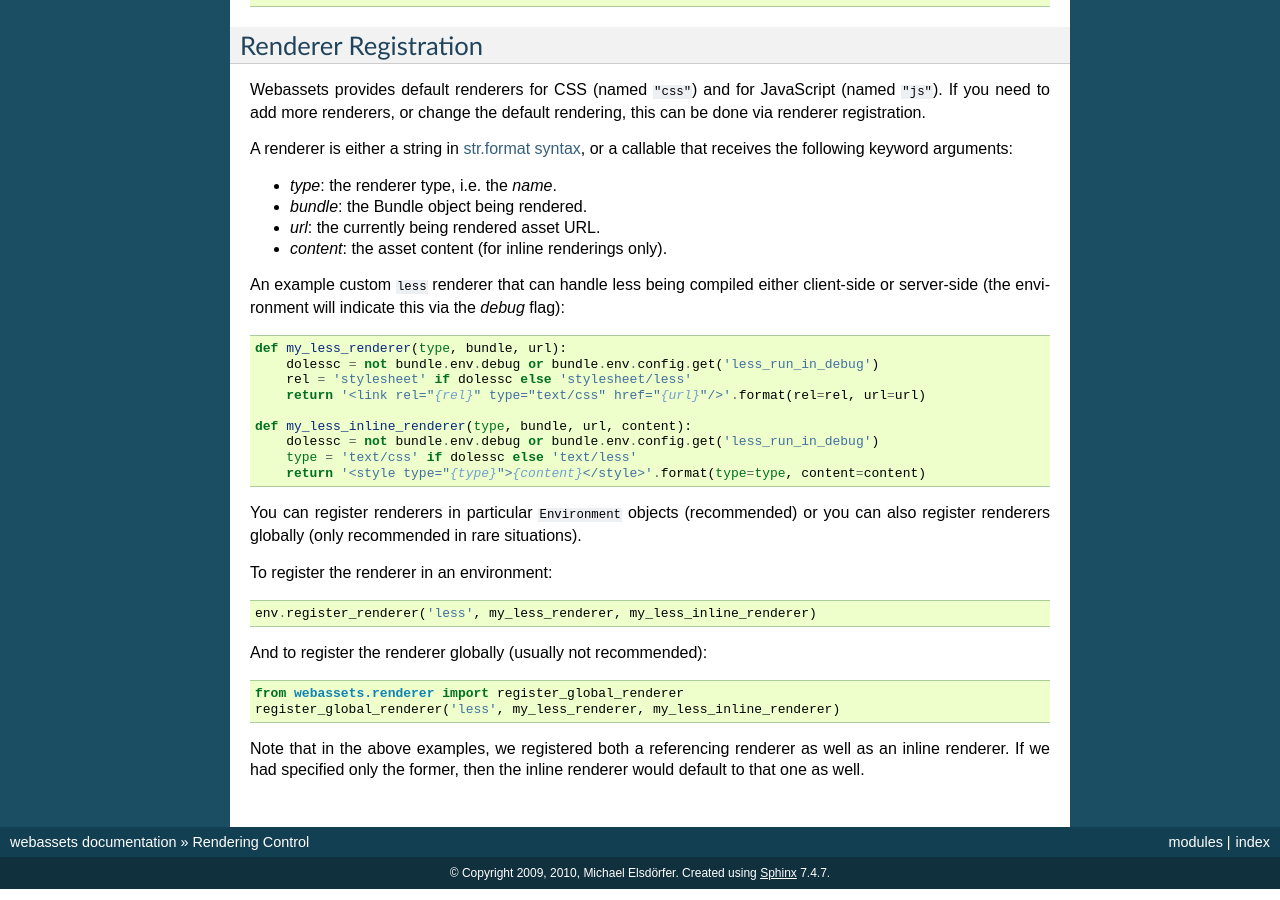
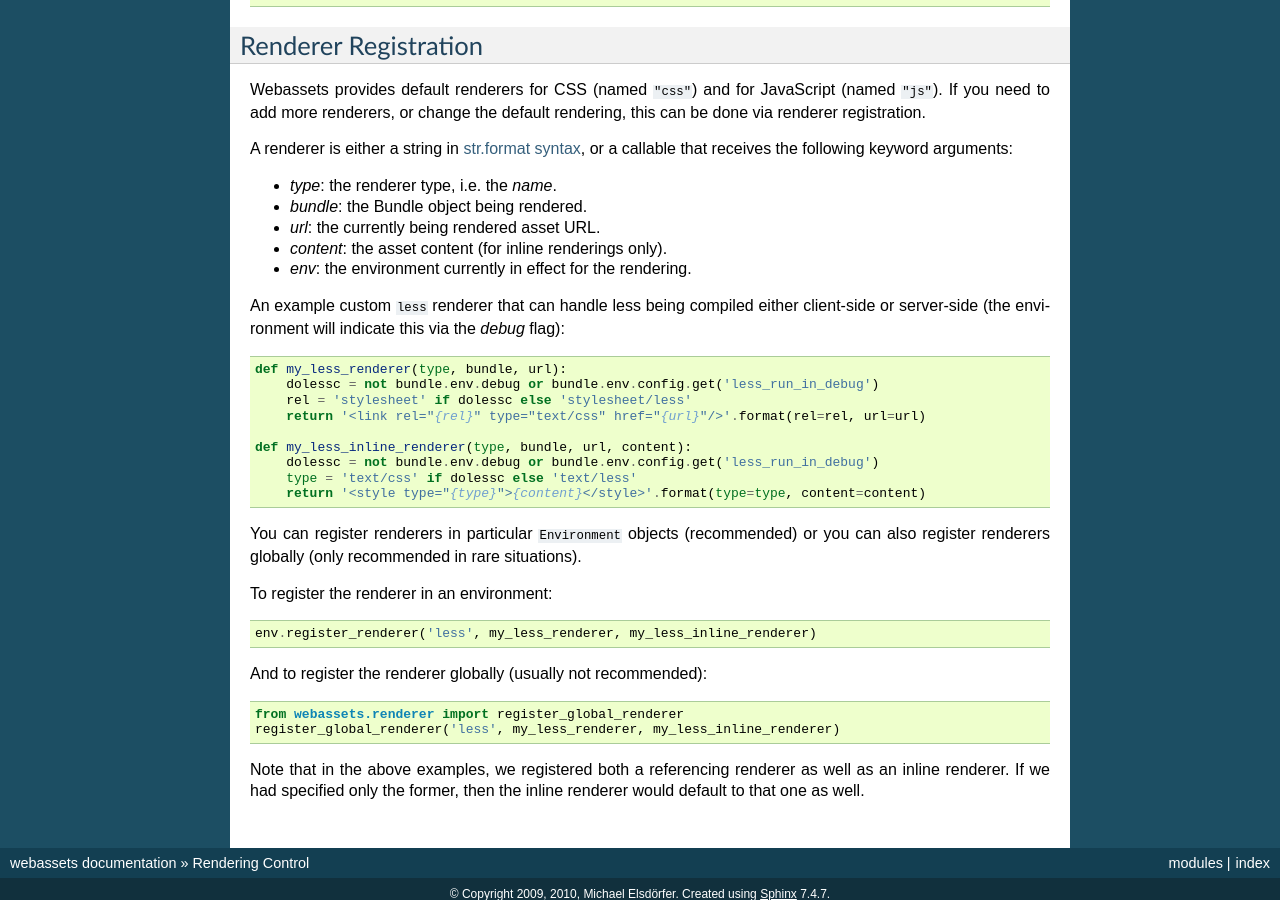
Before and after one commit to miracle2k/webassets, a Sphinx documentation site: the page built from docs/renderer.rst, in a window 1280 px wide and 900 px high, scrolled down 1078 px. Built offline with Sphinx 7.4.7, drawn with Linux system fonts in a browser that asks for light colours; the version number could not be read and is left out.

Commit message:
corrected documentation

```diff
--- a/docs/renderer.rst
+++ b/docs/renderer.rst
@@ -93,6 +93,7 @@ or a callable that receives the following keyword arguments:
 * `bundle`: the Bundle object being rendered.
 * `url`: the currently being rendered asset URL.
 * `content`: the asset content (for inline renderings only).
+* `env`: the environment currently in effect for the rendering.
 
 An example custom ``less`` renderer that can handle less being
 compiled either client-side or server-side (the environment will
```
